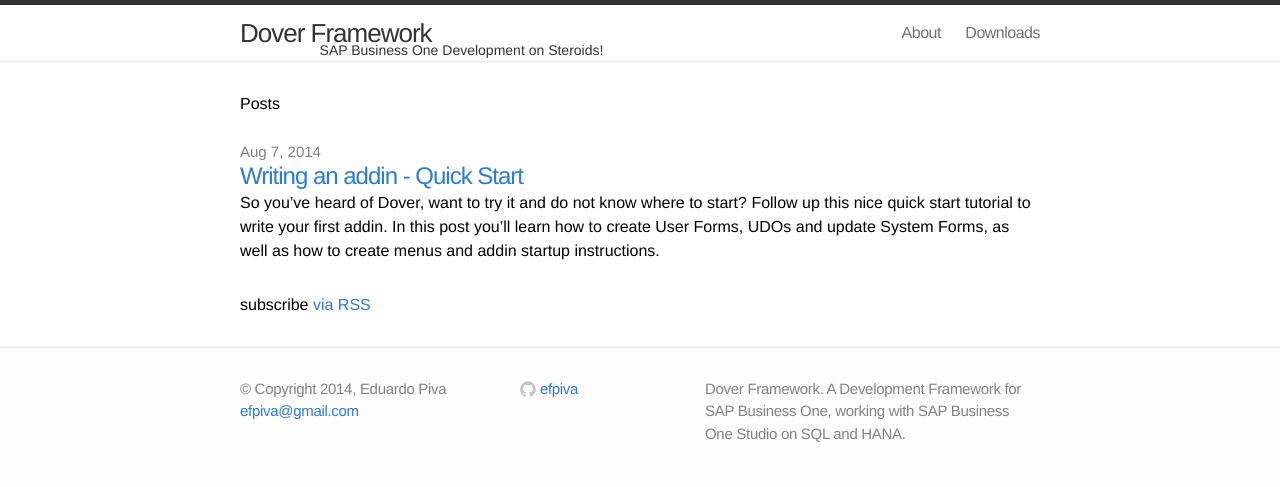
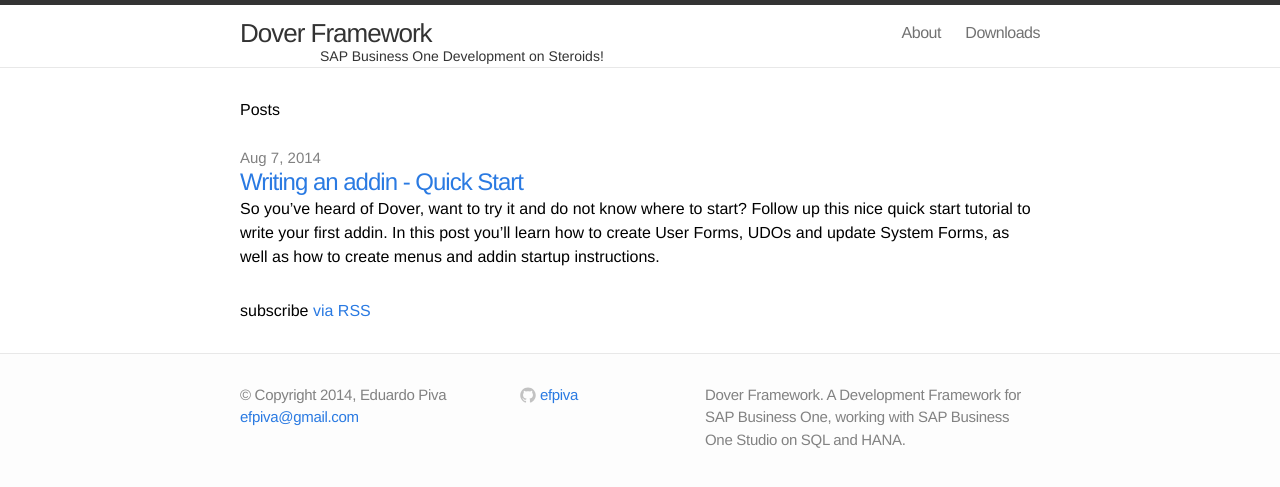
Before and after one commit to efpiva/efpiva.github.io, a Jekyll site: the page built from index.html, in a window 1280 px wide. Shown: the top 487 px of the page. Built offline with Jekyll 4.4.1, drawn with Linux system fonts in a browser that asks for light colours.

Commit message:
Testing subtitle

```diff
--- a/_includes/header.html
+++ b/_includes/header.html
@@ -2,9 +2,10 @@
 
   <div class="wrap">
 
-    <a class="site-title" href="{{ site.baseurl }}/">{{ site.title }}</a>
-    <p class="site-subtitle">SAP Business One Development on Steroids!</p>
-
+      <div class="site-title">
+      <h1><a class="site-maintitle" href="{{ site.baseurl }}/">{{ site.title }}</a></h1>
+      <p class="site-subtitle">SAP Business One Development on Steroids!</p>
+       </div>
     <nav class="site-nav">
       <a href="#" class="menu-icon">
         <svg version="1.1" xmlns="http://www.w3.org/2000/svg" xmlns:xlink="http://www.w3.org/1999/xlink" x="0px" y="0px"
--- a/css/main.css
+++ b/css/main.css
@@ -47,27 +47,45 @@ a:visited { color: #205caa; }
   background-color: white;
 }
 
+
+header h1 {
+  margin: 0 0 0 0;
+}
+
+header p {
+  margin: 0 0 0 0;
+  margin-left: 80px;
+  margin-top: -15px;
+}
+
+.site-maintitle,
+.site-maintitle:hover,
+.site-maintitle:visited {
+  color: #333;
+  font-size: 26px;
+  letter-spacing: -1px;
+  line-height: 56px;
+  position: relative;
+}
+
 .site-title,
 .site-title:hover,
 .site-title:visited {
   display: block;
   color: #333;
   font-size: 26px;
-  letter-spacing: -1px;
   float: left;
-  line-height: 56px;
   position: relative;
-  z-index: 1;
 }
 
 .site-subtitle {
     display: block;
     color: #333;
     font-size: 14px;
-    float: left;
+//    float: left;
     position: relative;
-    left: -8em;
-    top: 2.5em;
+//    left: -8em;
+//    top: 2.5em;
 }
 
 .site-nav {
```
